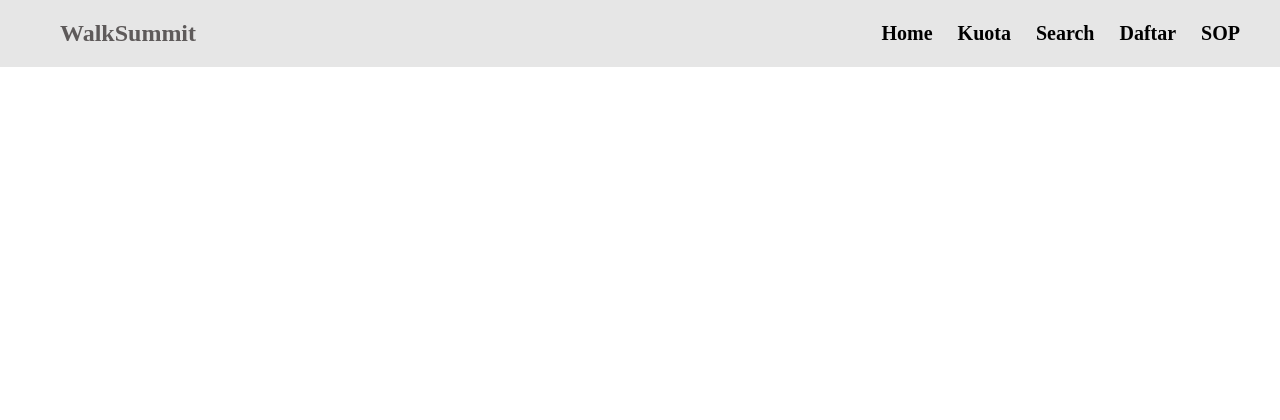
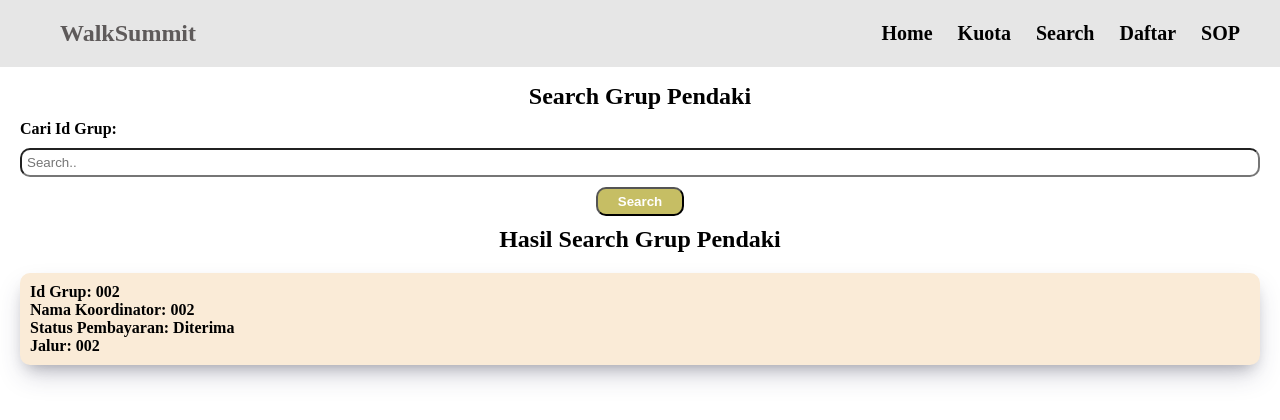
Before and after one commit to Septian182000/walksummit-fe, a Vue app: page /search in a window 1280 px wide. Shown: the top 420 px of the page. Built offline with nearby package versions, Linux system fonts and the light colour scheme.

Commit message:
Memperbaiki manipulasi form untuk menambah jumlah form ketika menekan tombol tambah pendaki

```diff
--- a/src/components/FormBiodata.vue
+++ b/src/components/FormBiodata.vue
@@ -1,29 +1,81 @@
-<script setup></script>
+<script setup>
+const props = defineProps(["foo"]);
+import { reactive } from "@vue/reactivity";
+
+const form = reactive({
+  id: props.foo.id,
+  nik: "",
+  nama: "",
+  gender: "",
+  alamat: "",
+  noHp: "",
+  noHpOrtu: "",
+});
+</script>
 
 <template>
   <form class="form-biodata" action="">
     <label for="">NIK</label>
-    <input type="number" placeholder="NIK" />
+    <input
+      type="number"
+      placeholder="NIK"
+      v-model="form.nik"
+      @input="$emit('formChanges', form)"
+    />
     <label for="">Nama</label>
-    <input type="text" placeholder="Full Name" />
+    <input
+      type="text"
+      placeholder="Full Name"
+      v-model="form.nama"
+      @input="$emit('formChanges', form)"
+    />
     <label for="">Jenis kelamin</label>
     <div class="radio-button">
       <div>
-        <input type="radio" name="gender" value="pria" id="pria">
+        <input
+          type="radio"
+          name="gender"
+          value="pria"
+          id="pria"
+          v-model="form.gender"
+          @input="$emit('formChanges', form)"
+        />
         <label for="">Pria</label>
       </div>
 
       <div>
-        <input type="radio" name="gender" value="wanita" id="wanita">
+        <input
+          type="radio"
+          name="gender"
+          value="wanita"
+          id="wanita"
+          v-model="form.gender"
+          @input="$emit('formChanges', form)"
+        />
         <label for="">Wanita</label>
       </div>
     </div>
     <label for="">Alamat</label>
-    <input type="text" placeholder="Alamat" />
+    <input
+      type="text"
+      placeholder="Alamat"
+      v-model="form.alamat"
+      @input="$emit('formChanges', form)"
+    />
     <label for="">Nomor Telepon</label>
-    <input type="number" placeholder="No Hp" />
+    <input
+      type="number"
+      placeholder="No Hp"
+      v-model="form.noHp"
+      @input="$emit('formChanges', form)"
+    />
     <label for="">Nomor Telepon Orang Tua</label>
-    <input type="number" placeholder="Nomor Hp Ortu" />
+    <input
+      type="number"
+      placeholder="Nomor Hp Ortu"
+      v-model="form.noHpOrtu"
+      @input="$emit('formChanges', form)"
+    />
   </form>
 </template>
 
--- a/src/views/DaftarView.vue
+++ b/src/views/DaftarView.vue
@@ -1,117 +1,30 @@
 <script setup>
 import FormBiodata from "../components/FormBiodata.vue";
+import { reactive } from "@vue/reactivity";
+const emit = defineEmits(['formChanges']);
+
+const forms = reactive([
+]);
+
+function callback(id, form){
+  const targetIndex = forms.findIndex(form => form.id == id);
+  forms[targetIndex] = form;
+}
 
 function addForm() {
-  const biodataContainer = document.querySelector(".biodata-container");
-  // let urutanBio = document.createElement("h3");
-  // urutanBio.innerHTML = "Biodata Pendaki";
+  forms.push({
+    id: Date.now(),
+    nik: "",
+    nama: "",
+    gender: "",
+    alamat: "",
+    noHp: "",
+    noHpOrtu: "",
+  });
+}
 
-  let form = document.createElement("form");
-  form.setAttribute("action", "");
-  form.setAttribute("class", "form-biodata");
-
-  let labelNIK = document.createElement("label");
-  labelNIK.setAttribute("for", "");
-  labelNIK.innerHTML = "NIK";
-
-  let inputNIK = document.createElement("input");
-  inputNIK.setAttribute("type", "text");
-  inputNIK.setAttribute("name", "NIK");
-  inputNIK.setAttribute("placeholder", "NIK");
-
-  let labelNama = document.createElement("label");
-  labelNama.setAttribute("for", "");
-  labelNama.innerHTML = "Nama";
-
-  let inputNama = document.createElement("input");
-  inputNama.setAttribute("type", "text");
-  inputNama.setAttribute("name", "FullName");
-  inputNama.setAttribute("placeholder", "Full Name");
-
-  let radioButton = document.createElement("div");
-  radioButton.setAttribute("class", "radio-button");
-
-  let labelPria = document.createElement("label");
-  labelPria.setAttribute("for", "");
-  labelPria.innerHTML = "Pria";
-
-  let inputPria = document.createElement("input");
-  inputPria.setAttribute("type", "radio");
-  inputPria.setAttribute("name", "gender");
-  inputPria.setAttribute("value", "pria");
-  inputPria.setAttribute("id", "pria");
-
-  let labelWanita = document.createElement("label");
-  labelWanita.setAttribute("for", "");
-  labelWanita.innerHTML = "wanita";
-
-  let inputWanita = document.createElement("input");
-  inputWanita.setAttribute("type", "radio");
-  inputWanita.setAttribute("name", "gender");
-  inputWanita.setAttribute("value", "wanita");
-  inputWanita.setAttribute("id", "wanita");
-
-  let labelAlamat = document.createElement("label");
-  labelAlamat.setAttribute("for", "");
-  labelAlamat.innerHTML = "Alamat";
-
-  let inputAlamat = document.createElement("input");
-  inputAlamat.setAttribute("type", "text");
-  inputAlamat.setAttribute("name", "Alamat");
-  inputAlamat.setAttribute("placeholder", "Alamat");
-
-  let labelNomorTelepon = document.createElement("label");
-  labelNomorTelepon.setAttribute("for", "");
-  labelNomorTelepon.innerHTML = "No Telepon";
-
-  let inputNomorTelepon = document.createElement("input");
-  inputNomorTelepon.setAttribute("type", "number");
-  inputNomorTelepon.setAttribute("name", "Nohp");
-  inputNomorTelepon.setAttribute("placeholder", "No Hp");
-
-  let labelNomorTeleponOrtu = document.createElement("label");
-  labelNomorTeleponOrtu.setAttribute("for", "");
-  labelNomorTeleponOrtu.innerHTML = "No Telepon Orang Tua";
-
-  let inputNomorTeleponOrtu = document.createElement("input");
-  inputNomorTeleponOrtu.setAttribute("type", "number");
-  inputNomorTeleponOrtu.setAttribute("name", "NoHpOrtu");
-  inputNomorTeleponOrtu.setAttribute("placeholder", "No Hp Ortu");
-
-  form.append(labelNIK);
-  form.append(inputNIK);
-  form.append(labelNama);
-  form.append(inputNama);
-  radioButton.append(inputPria);
-  radioButton.append(labelPria);
-  radioButton.append(inputWanita);
-  radioButton.append(labelWanita);
-  form.append(radioButton);
-  form.append(labelAlamat);
-  form.append(inputAlamat);
-  form.append(labelNomorTelepon);
-  form.append(inputNomorTelepon);
-  form.append(labelNomorTeleponOrtu);
-  form.append(inputNomorTeleponOrtu);
-  // biodataContainer.append(urutanBio);
-  biodataContainer.append(form);
-
-  form.style.display = "flex";
-  form.style.gap = "10px";
-  form.style.flexDirection = "column";
-  form.style.padding = "10px 20px";
-  form.style.borderRadius = "10px";
-  form.style.backgroundColor = "#E7DFD5";
-
-  let inputs = document.querySelectorAll(".form-biodata input");
-  console.log(inputs);
-  inputs.forEach((input) => {
-    input.style.padding = "5px";
-    input.style.borderRadius = "10px";
-  });
-
-  radioButton.style.display = "flex";
-  radioButton.style.gap = "10px";
+function checkForms(){
+  console.log(forms)
 }
 </script>
 
@@ -130,9 +43,10 @@ function addForm() {
     <h2>Biodata Pendaki</h2>
     <button class="add-button" @click="addForm">Tambah Pendaki</button>
     <div class="biodata-container">
-      <form-biodata></form-biodata>
+      <form-biodata  @formChanges="(n) => callback(form.id, n)" :foo.sync="form" v-for="form in forms"></form-biodata>
     </div>
-    <button type="submit">Submit</button>
+    <button @click="checkForms" type="submit">Submit</button>
+    <p v-for="form in forms">{{form.toString()}}</p>
   </main>
 </template>
 
@@ -151,7 +65,7 @@ main {
       gap: 10px;
       flex-direction: column;
       padding: 10px 20px;
-      input{
+      input {
         padding: 5px;
       }
     }
@@ -192,29 +106,37 @@ main {
     font-weight: bold;
     opacity: 0.8;
   }
-  button:hover{
+  button:hover {
+    transform: translateY(-3px);
+    box-shadow: 0 10px 20px rgba(0, 0, 0, 0.2);
     cursor: pointer;
     opacity: 1;
     background-color: aquamarine;
   }
+
+  button:active {
+    transform: translateY(-1px);
+    box-shadow: 0 5px 10px rgba(0, 0, 0, 0.2);
+  }
 }
 @media only screen and (min-width: 768px) {
   main {
-    .biodata-container{
+    .biodata-container {
       grid-template-columns: repeat(1, 1fr);
     }
   }
 }
 @media only screen and (min-width: 1020px) {
   main {
-    .biodata-container{
+    margin-top: 73px;
+    .biodata-container {
       grid-template-columns: repeat(2, 1fr);
     }
   }
 }
 @media only screen and (min-width: 1200px) {
   main {
-    .biodata-container{
+    .biodata-container {
       grid-template-columns: repeat(3, 1fr);
     }
   }
--- a/src/views/SearchView.vue
+++ b/src/views/SearchView.vue
@@ -1,11 +1,105 @@
-<script setup>
-</script>
+<script setup></script>
 
 <template>
   <main>
+    <h2>Search Grup Pendaki</h2>
+    <form action="">
+      <label for="idsearch">Cari Id Grup:</label>
+      <input
+        type="search"
+        id="idsearch"
+        name="idsearch"
+        placeholder="Search.."
+      />
+    </form>
+    <div class="search-button-container">
+      <button type="submit" class="btn btn-white btn- animate">Search</button>
+    </div>
 
+    <div id="hasil-search-container">
+      <h2>Hasil Search Grup Pendaki</h2>
+      <div id="list-grup">
+        <p>Id Grup: 002</p>
+        <p>Nama Koordinator: 002</p>
+        <p>Status Pembayaran: Diterima</p>
+        <p>Jalur: 002</p>
+      </div>
+    </div>
   </main>
 </template>
 
 <style scoped lang="scss">
+main {
+  display: flex;
+  flex-direction: column;
+  padding: 10px 20px;
+  margin-top: 84px;
+  gap: 10px;
+  h2 {
+    display: flex;
+    justify-content: center;
+    align-items: center;
+  }
+  form {
+    display: flex;
+    flex-direction: column;
+    gap: 10px;
+    label {
+      font-size: medium;
+      font-weight: bold;
+    }
+    input {
+      padding: 5px;
+      border-radius: 10px;
+    }
+  }
+  .search-button-container {
+    display: flex;
+    justify-content: center;
+    button {
+      padding: 5px 20px;
+      border-radius: 10px;
+      font-weight: bold;
+    }
+
+    .btn:hover {
+      transform: translateY(-3px);
+      box-shadow: 0 10px 20px rgba(0, 0, 0, 0.2);
+    }
+
+    .btn:active {
+      transform: translateY(-1px);
+      box-shadow: 0 5px 10px rgba(0, 0, 0, 0.2);
+    }
+
+    .btn-white {
+      background-color: rgb(198, 190, 100);
+      color: #ffff;
+    }
+
+  }
+  #hasil-search-container {
+    display: flex;
+    flex-direction: column;
+    gap: 20px;
+    #list-grup {
+      background-color: antiquewhite;
+      padding: 10px;
+      border-radius: 10px;
+      box-shadow: rgba(50, 50, 93, 0.25) 0px 13px 27px -5px,
+        rgba(0, 0, 0, 0.3) 0px 8px 16px -8px;
+      font-size: medium;
+      font-weight: bold;
+    }
+  }
+}
+@media only screen and (min-width: 768px) {
+}
+@media only screen and (min-width: 1020px) {
+  main {
+    margin-top: 73px;
+  }
+}
+@media only screen and (min-width: 1200px) {
+}
 </style>
```
Also changed, not shown: src/main.js (line endings or trailing spaces).
